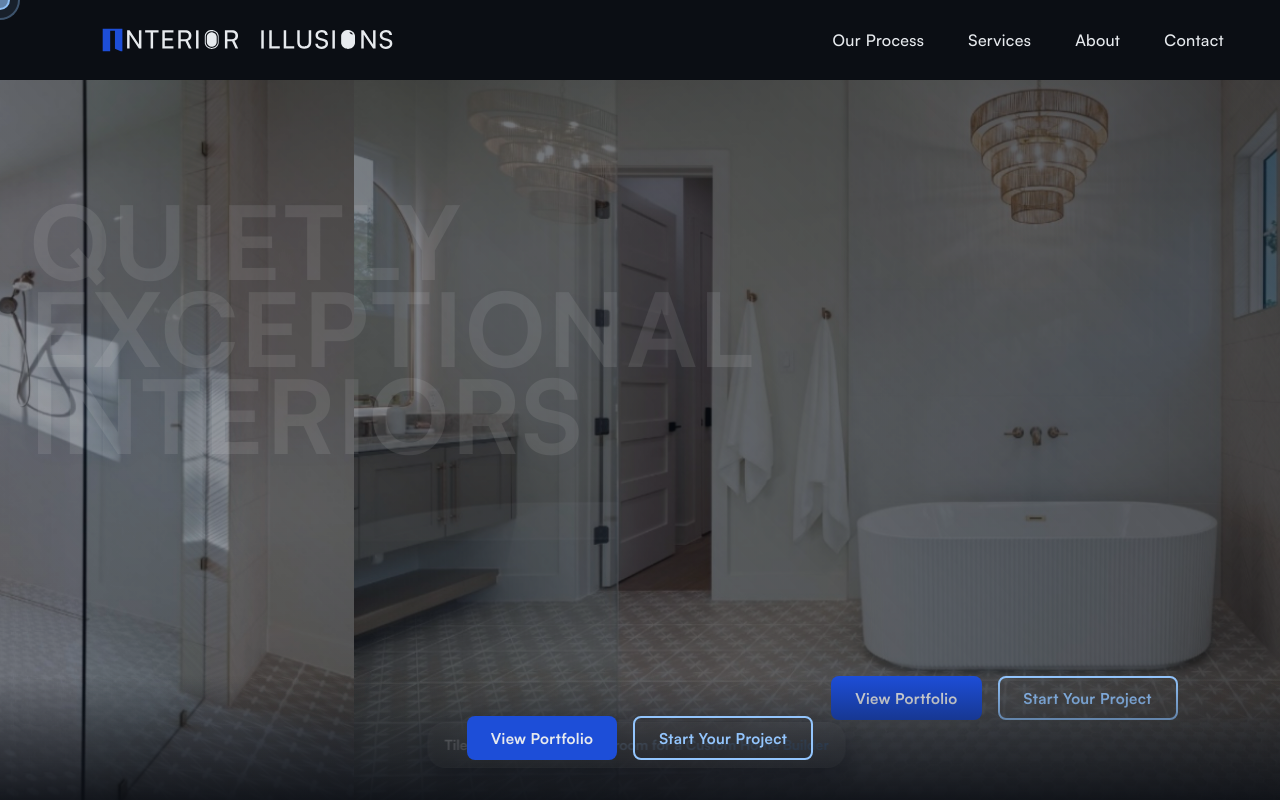
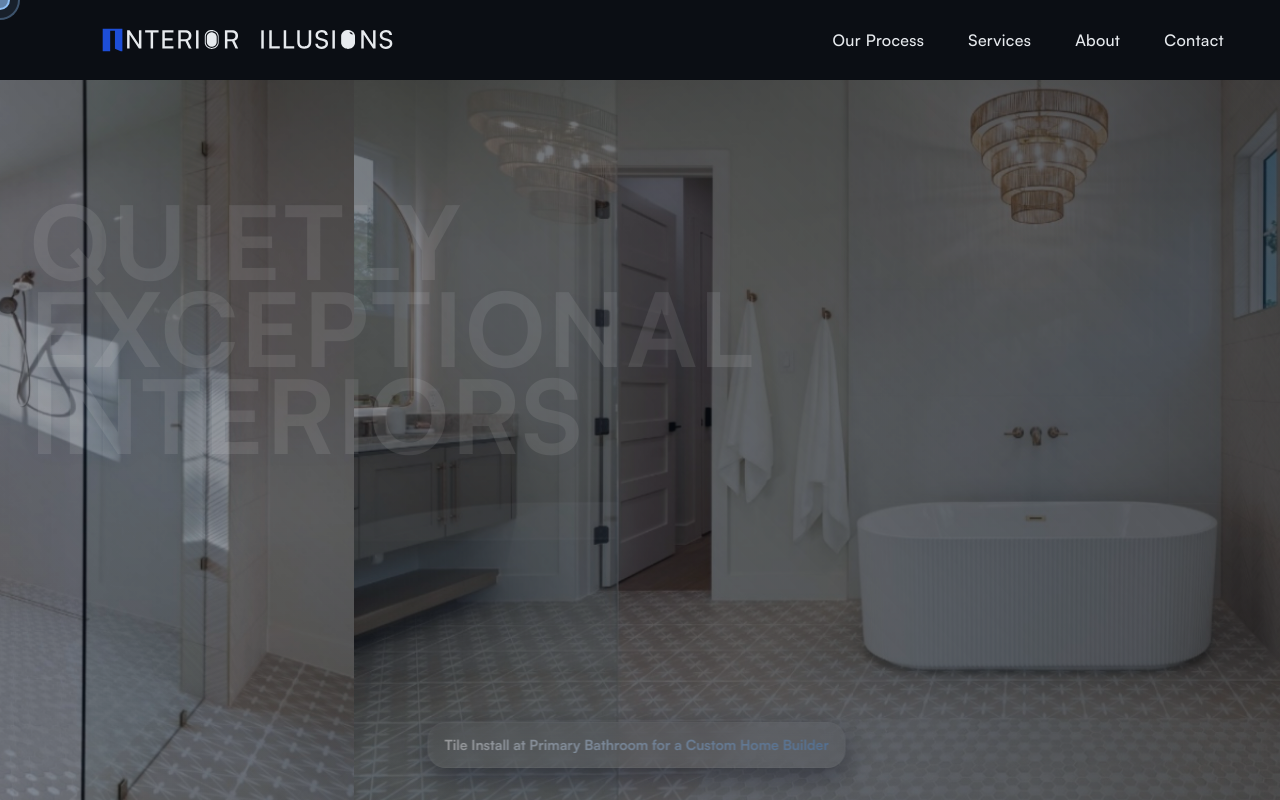
Before and after one commit to ROSHANDAPPU/interior-illustrations-website, a website: page index.html in a window 1280 px wide. Drawn offline with nearby package versions, Linux system fonts and the light colour scheme.

Commit message:
Remove desktop CTA buttons and position mobile CTA buttons side by side at bottom

```diff
--- a/index.html
+++ b/index.html
@@ -1595,18 +1595,6 @@
       <h1 class="tagline">PLANS<br>CRAFT<br>CLARITY</h1>
       <h1 class="tagline">DESIGN<br>BUILD<br>PRECISELY</h1>
     </div>
-
-    <!-- Calls to action -->
-    <div class="cta">
-      <a class="btn" href="#work">View Portfolio</a>
-      <a class="btn secondary" href="contact/get-quote.html">Start Your Project</a>
-    </div>
-
-    <!-- Hero Buttons Overlay -->
-    <div class="hero-buttons-overlay">
-      <a class="btn view-portfolio-btn" href="#work">View Portfolio</a>
-      <a class="btn secondary start-project-btn" href="contact/get-quote.html">Start Your Project</a>
-    </div>
   </section>
 
   <!-- MOBILE HERO: Image Slider -->
@@ -1631,9 +1619,9 @@
     <div class="hero-content-overlay">
       <div class="taglines">
       </div>
-      <div class="cta">
-        <a class="btn" href="#work">View Portfolio</a>
-        <a class="btn secondary" href="contact/get-quote.html">Start Your Project</a>
+      <div class="mobile-cta-buttons" style="position: absolute; bottom: 20px; left: 50%; transform: translateX(-50%); display: flex; gap: 16px; flex-direction: column; align-items: center;">
+        <a class="btn" href="#work" style="width: 200px;">View Portfolio</a>
+        <a class="btn secondary" href="contact/get-quote.html" style="width: 200px;">Start Your Project</a>
       </div>
     </div>
   </section>
```
